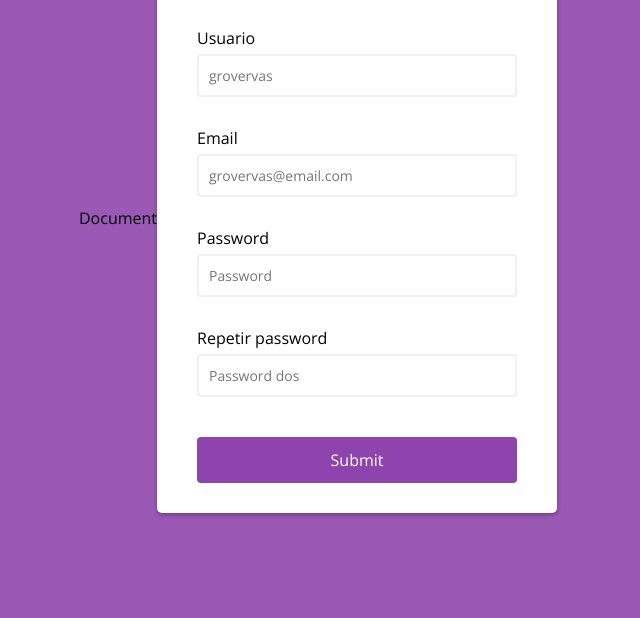
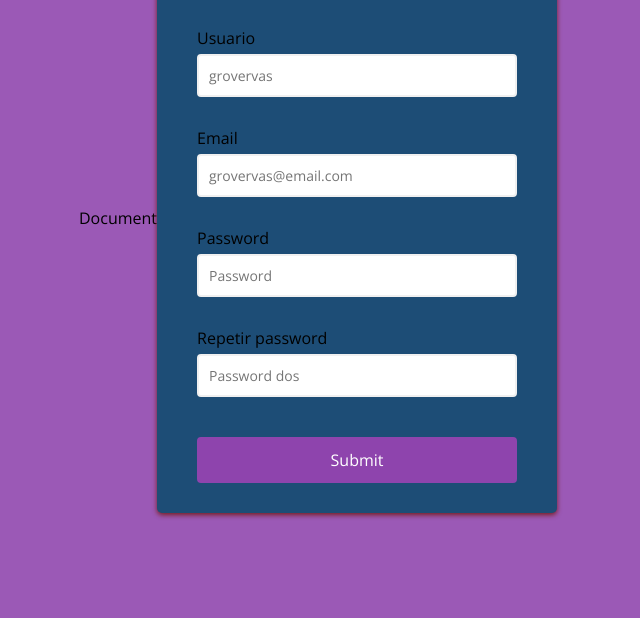
Before and after one commit to lesv9604/nuevo, a plain HTML site: page index.html in a window 1280 px wide. Shown: the part 182-800 px from the top of the page, without its empty margins (322-962 px from the left). Drawn offline with nearby package versions, Linux system fonts and the light colour scheme; a web font is replaced by a local one.

Commit message:
Update main.css

```diff
--- a/main.css
+++ b/main.css
@@ -16,9 +16,9 @@ body {
 }
 
 .container {
-	background-color: #fff;
+	background-color: #1D4D76;
 	border-radius: 5px;
-	box-shadow: 0 2px 5px rgba(0, 0, 0, 0.3);
+	box-shadow: 0 2px 5px #761D1D;
 	overflow: hidden;
 	width: 400px;
 	max-width: 100%;
```
